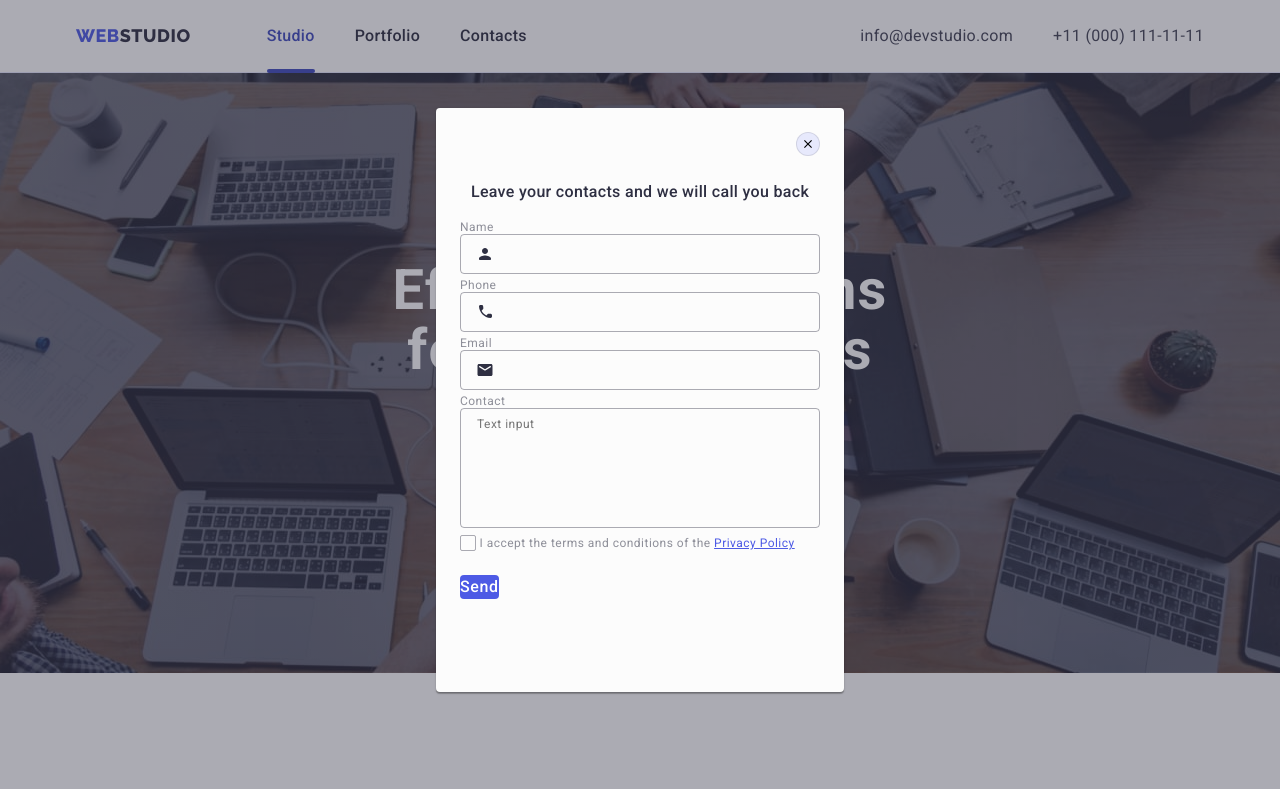
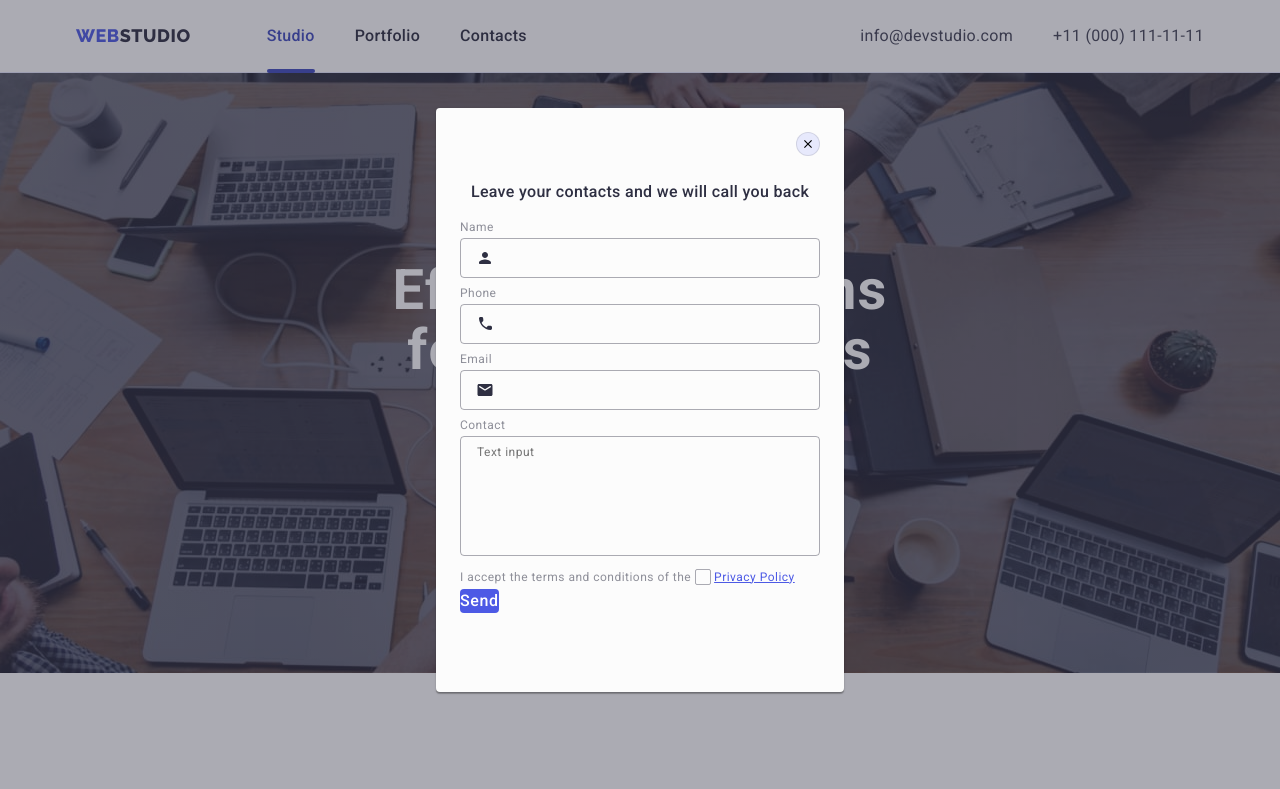
Before and after one commit to l-dmitry94/goit-markup-hw-05, a plain HTML site: page index.html in a window 1280 px wide. Both pictures are taken after a click on the button "Order Service". Shown: the top 789 px of the page. Drawn offline with nearby package versions, Linux system fonts and the light colour scheme.

Commit message:
update files

```diff
--- a/index.html
+++ b/index.html
@@ -397,53 +397,50 @@
             <p class="modal__title">Leave your contacts and we will call you back</p>
             <form class="modal__form">
                 <div class="modal__form-block">
-                    <label for="user-name" class="modal__form-label">
-                        Name
+                    <label for="user-name" class="modal__form-label">Name</label>
                     <div class="modal__form-content">
                         <input class="modal__form-input" type="text" id="user-name" name="user-name">
                         <svg class="modal__form-icon" width="18" height="24">
                             <use href="./images/icons.svg#icon-form-name"></use>
                         </svg>
                     </div>
-
-                    </label>
-                    <label for="user-phone" class="modal__form-label">
-                        Phone
+                </div>
+                <div class="modal__form-block">
+                    <label for="user-phone" class="modal__form-label">Phone</label>
                     <div class="modal__form-content">
                         <input class="modal__form-input" type="tel" id="user-phone" name="user-phone">
                         <svg class="modal__form-icon" width="18" height="24">
                             <use href="./images/icons.svg#icon-form-phone"></use>
                         </svg>
                     </div>
-
-                    </label>
-                    <label for="user-email" class="modal__form-label">
-                        Email
+                </div>
+                <div class="modal__form-block">
+                    <label for="user-email" class="modal__form-label">Email</label>
                     <div class="modal__form-content">
                         <input class="modal__form-input" type="email" id="user-email" name="user-email">
                         <svg class="modal__form-icon" width="18" height="24">
                             <use href="./images/icons.svg#icon-form-email"></use>
                         </svg>
                     </div>
-                    </label>
-                    <label for="user-comment" class="modal__form-label">
-                        Contact
-                        <textarea class="modal__form-input modal__form-textarea" type="text" id="user-comment" name="user-comment" placeholder="Text input"></textarea>
-                    </label>
+                </div>
+                <div class="modal__form-block">
+                    <label for="user-comment" class="modal__form-label">Contact</label>
+                    <textarea class="modal__form-input modal__form-textarea" type="text" id="user-comment"
+                        name="user-comment" placeholder="Text input"></textarea>
                 </div>
                 <div class="modal__form-checkbox-block">
-                    <input class="visually-hidden modal__form-checkbox-hidden" type="checkbox" id="user-privacy" name="user-privacy" value="true">
+                    <input class="visually-hidden modal__form-checkbox-hidden" type="checkbox" id="user-privacy"
+                        name="user-privacy" value="true">
                     <label class="modal__form-label" for="user-privacy">
+                        I accept the terms and conditions of the
                         <span class="modal__form-checkbox">
                             <svg class="icon-check" width="10" height="8">
                                 <use href="./images/icons.svg#icon-check"></use>
                             </svg>
                         </span>
-                        I accept the terms and conditions of the
+
                         <a class="modal__form-privacy" href="#">Privacy Policy</a>
                     </label>
-                </div>
-
                     <button class="modal__form-submit" type="submit">Send</button>
             </form>
         </div>
--- a/scss/styles.scss
+++ b/scss/styles.scss
@@ -562,9 +562,7 @@ body {
     &__form {}
 
     &__form-block {
-        // display: flex;
-        // flex-direction: column;
-        // gap: 8px;
+        margin-bottom: 8px;
     }
 
 
```
Also changed, not shown: css/styles.css. Lines whose indentation alone changed are shown as unchanged.
